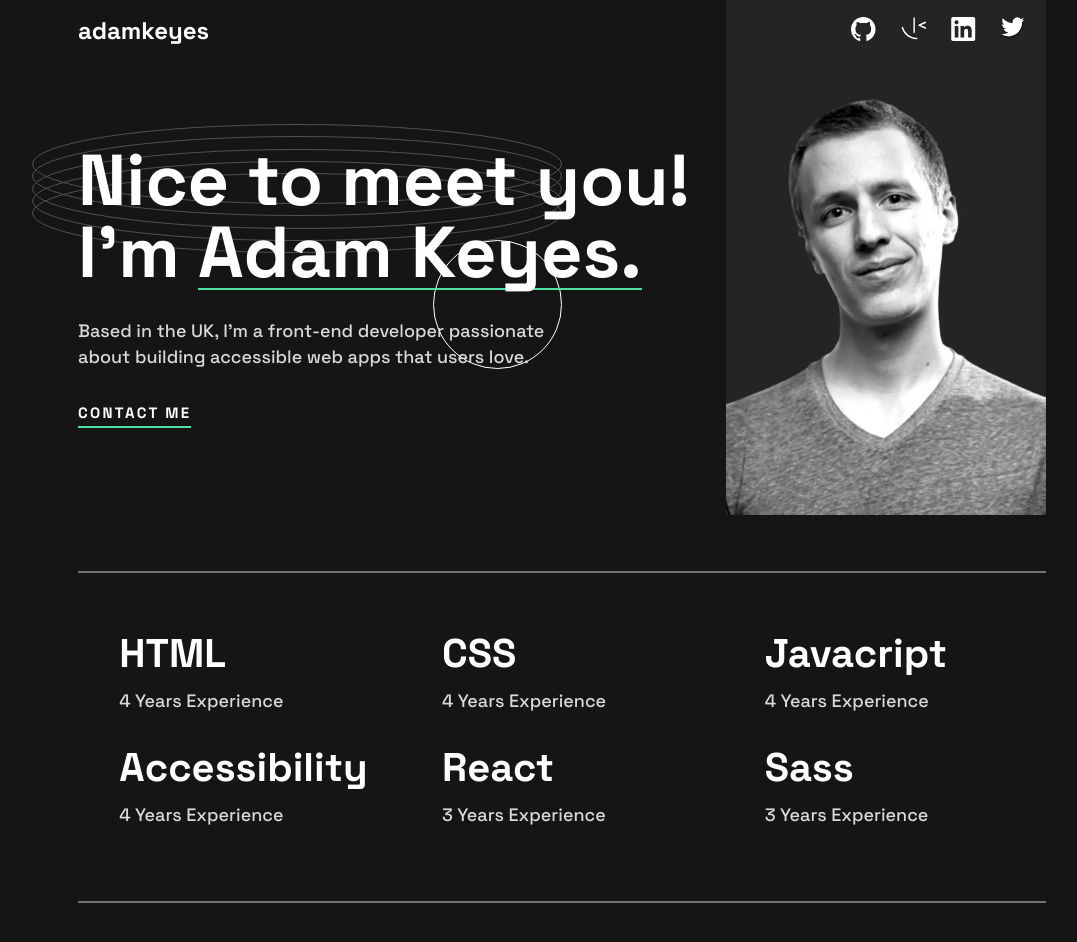
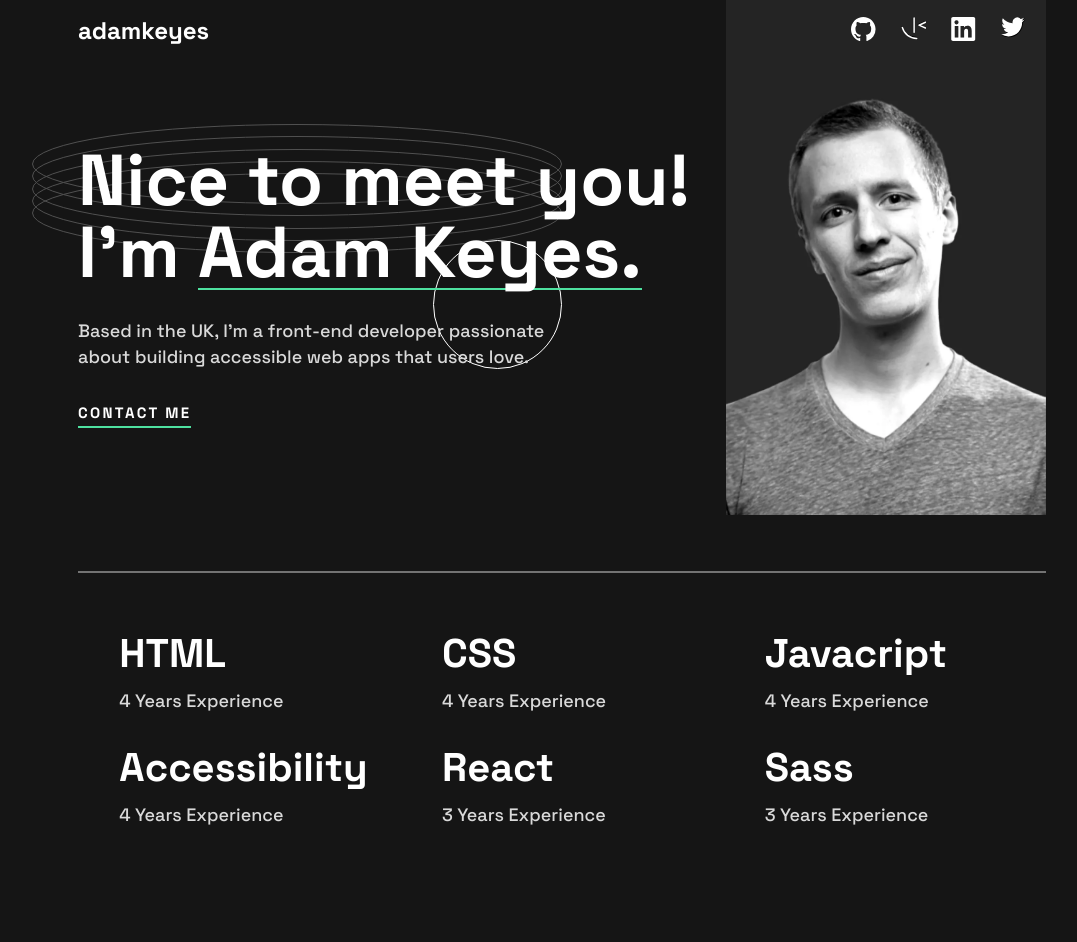
Before and after one commit to Hugo-Farias/single-page-developer-portfolio-template, a React (Vite) app: page / in a window 1280 px wide. Shown: the whole page, without its empty margins (78-1155 px from the left). Built offline with nearby package versions, Linux system fonts and the light colour scheme.

Commit message:
added optional prop to separator to make it invisible if set

```diff
--- a/src/App.tsx
+++ b/src/App.tsx
@@ -2,6 +2,7 @@
 import Navbar from "./components/Navbar";
 import Hero from "./components/Hero";
 import SkillsSection from "./components/SkillsSection";
+import ProjectsSection from "./components/ProjectsSection";
 
 function App() {
   return (
@@ -9,6 +10,7 @@
       <Navbar />
       <Hero />
       <SkillsSection />
+      <ProjectsSection />
     </div>
   );
 }
--- /dev/null
+++ b/src/components/ProjectsSection.tsx
@@ -0,0 +1,7 @@
+import "./ProjectsSection.scss";
+
+const ProjectsSection = function () {
+  return <div className="skills"></div>;
+};
+
+export default ProjectsSection;
--- a/src/components/SkillsSection.tsx
+++ b/src/components/SkillsSection.tsx
@@ -25,7 +25,7 @@
   return (
     <>
       <section className="skills-section">{contentJSX}</section>
-      <Separator />
+      <Separator hide={true} />
     </>
   );
 };
--- a/src/components/common/Separator.scss
+++ b/src/components/common/Separator.scss
@@ -7,3 +7,7 @@
   width: 100%;
   opacity: 0.4;
 }
+
+.hidden {
+  background-color: transparent;
+}
--- a/src/components/common/Separator.tsx
+++ b/src/components/common/Separator.tsx
@@ -1,7 +1,12 @@
 import "./Separator.scss";
+import React from "react";
 
-const Separator = function () {
-  return <div className="separator" />;
+interface propsT {
+  hide?: boolean;
+}
+
+const Separator: React.FC<propsT> = function ({ hide }) {
+  return <div className={`separator ${hide ? "hidden" : ""}`} />;
 };
 
 export default Separator;
```
Also changed, not shown: src/components/ProjectsSection.scss (added).
